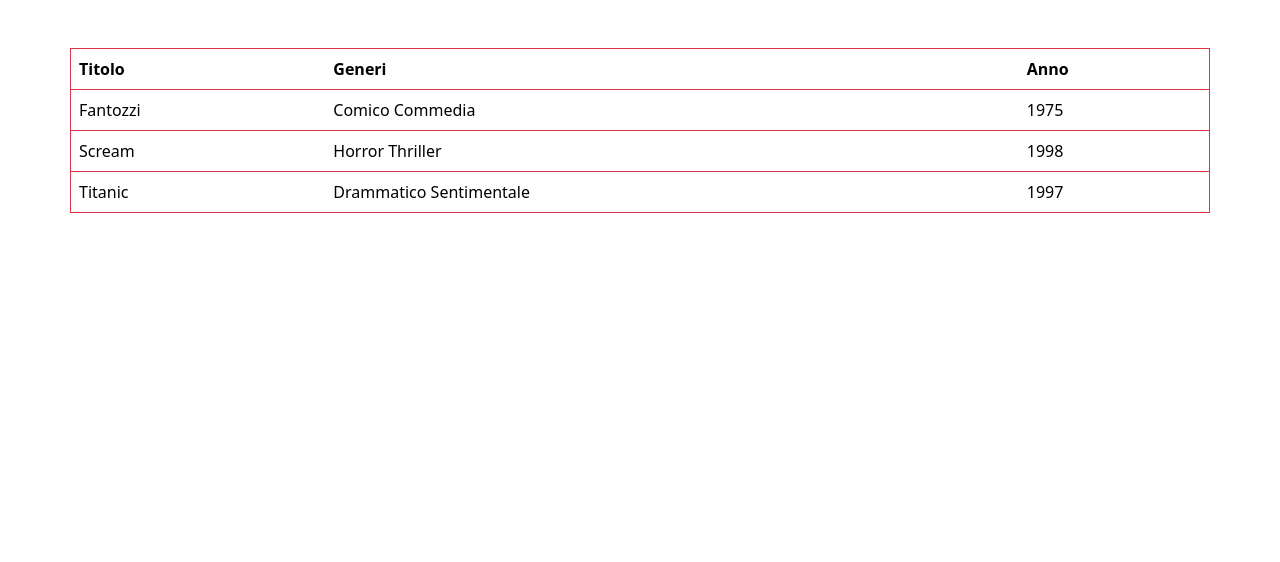
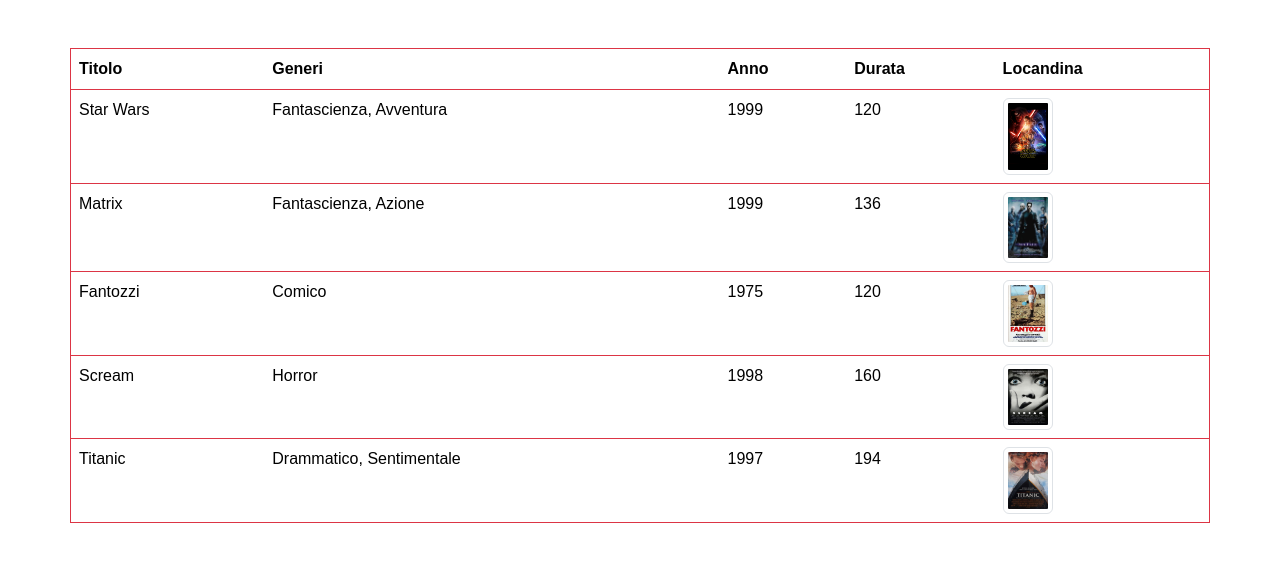
Before and after one commit to MarcoRinaldi98/php-oop-1, a PHP site: page / in a window 1280 px wide. Shown: the top 562 px of the page. Run offline with PHP 8.4, Linux system fonts and the light colour scheme.

Commit message:
aggiornamento esercizio

```diff
--- /dev/null
+++ b/Database/db.php
@@ -0,0 +1,23 @@
+<?php
+    //definisco la lista dei generi
+    $genereFantascienza = new Genre('Fantascienza');
+    $genereAvventura = new Genre('Avventura');
+    $genereAzione = new Genre('Azione');
+    $genereComico = new Genre('Comico');
+    $genereHorror = new Genre('Horror');
+    $genereDrammatico = new Genre('Drammatico');
+    $genereSentimentale = new Genre('Sentimentale');
+
+
+    //inserisco i dati nei vari film
+    $starWars = new Movie('Star Wars', 'img/starwars.jpg', 120, 1999, [$genereFantascienza, $genereAvventura]);
+
+    $matrix = new Movie('Matrix', 'img/matrix.jpg', 136, 1999, [$genereFantascienza, $genereAzione]);
+
+    $fantozzi = new Movie('Fantozzi', 'img/fantozzi.jpg', 120, 1975, [$genereComico]);
+
+    $scream = new Movie('Scream', 'img/scream.jpg', 160, 1998, [$genereHorror]);
+
+    $titanic = new Movie('Titanic', 'img/titanic.jpg', 194, 1997, [$genereDrammatico, $genereSentimentale]);
+
+?>
--- /dev/null
+++ b/Models/Genre.php
@@ -0,0 +1,12 @@
+<?php
+
+    class Genre {
+
+        public $name;
+
+        public function __construct($_name) {
+            $this->name = $_name;
+        }
+    }
+
+?>
--- /dev/null
+++ b/css/style.css
@@ -0,0 +1,17 @@
+/* Style */
+/* CSS reset */
+* {
+    margin: 0;
+    padding: 0;
+    box-sizing: border-box;
+}
+
+/* Regole CSS */
+body {
+    font-family: sans-serif;
+}
+
+img {
+    height: 70px;
+    width: 50px;
+}
--- a/index.php
+++ b/index.php
@@ -1,26 +1,22 @@
 <?php
 
-    require __DIR__ . '/Models/Movie.php';
-
-    $generiFantozzi = ['Comico', 'Commedia'];
-    $fantozzi = new Movie('Fantozzi', $generiFantozzi, 1975);
-
-    $generiScream = ['Horror', 'Thriller'];
-    $scream = new Movie('Scream', $generiScream, 1998);
-
-    $generiTitanic = ['Drammatico', 'Sentimentale'];
-    $titanic = new Movie('Titanic', $generiTitanic, 1997);
+    require_once __DIR__ . '/Models/Movie.php'; //require_once controlla se il file è già incluso, in caso non lo includerà di nuovo
+    require_once __DIR__ . '/Models/Genre.php';
+    require_once __DIR__ . '/Database/db.php';
 
 ?>
+
 <!DOCTYPE html>
 <html lang="en">
 <head>
     <meta charset="UTF-8">
     <meta http-equiv="X-UA-Compatible" content="IE=edge">
     <meta name="viewport" content="width=device-width, initial-scale=1.0">
-
+    <!-- link di collegamento al foglio di stile di bootstrap -->
     <link href="https://cdn.jsdelivr.net/npm/bootstrap@5.3.0-alpha3/dist/css/bootstrap.min.css" rel="stylesheet" integrity="sha384-KK94CHFLLe+nY2dmCWGMq91rCGa5gtU4mk92HdvYe+M/SXH301p5ILy+dN9+nJOZ" crossorigin="anonymous">
-
+    <!-- link di collegamento al mio foglio di style -->
+    <link rel="stylesheet" href="css/style.css">
+    <!-- titolo della pagina -->
     <title>Tabella Film</title>
 </head>
 <body>
@@ -30,18 +26,60 @@
             <th scope="col">Titolo</th>
             <th scope="col">Generi</th>
             <th scope="col">Anno</th>
+            <th scope="col">Durata</th>
+            <th scope="col">Locandina</th>
             </tr>
         </thead>
         <tbody>
             <tr>
                 <td>
+                    <?php echo $starWars->title; ?>
+                </td>
+                <td>
+                    <?php echo $starWars->getGenreList(); ?>
+                </td>
+                <td>
+                    <?php echo $starWars->year; ?>
+                </td>
+                <td>
+                    <?php echo $starWars->duration; ?>
+                </td>
+                <td>
+                    <img class="img-thumbnail" src="<?php echo $starWars->poster; ?>" alt="immagine di <?php echo $starWars->title; ?>">
+                </td>
+            </tr>
+            <tr>
+                <td>
+                    <?php echo $matrix->title; ?>
+                </td>
+                <td>
+                    <?php echo $matrix->getGenreList(); ?>
+                </td>
+                <td>
+                    <?php echo $matrix->year; ?>
+                </td>
+                <td>
+                    <?php echo $matrix->duration; ?>
+                </td>
+                <td>
+                    <img class="img-thumbnail" src="<?php echo $matrix->poster; ?>" alt="immagine di <?php echo $matrix->title; ?>">
+                </td>
+            </tr>
+            <tr>
+                <td>
                     <?php echo $fantozzi->title; ?>
                 </td>
                 <td>
-                    <?php echo $fantozzi->getAllGenres(); ?>
+                    <?php echo $fantozzi->getGenreList(); ?>
                 </td>
                 <td>
                     <?php echo $fantozzi->year; ?>
+                </td>
+                <td>
+                    <?php echo $fantozzi->duration; ?>
+                </td>
+                <td>
+                    <img class="img-thumbnail" src="<?php echo $fantozzi->poster; ?>" alt="immagine di <?php echo $fantozzi->title; ?>">
                 </td>
             </tr>
             <tr>
@@ -49,10 +87,16 @@
                     <?php echo $scream->title; ?>
                 </td>
                 <td>
-                    <?php echo $scream->getAllGenres(); ?>
+                    <?php echo $scream->getGenreList(); ?>
                 </td>
                 <td>
                     <?php echo $scream->year; ?>
+                </td>
+                <td>
+                    <?php echo $scream->duration; ?>
+                </td>
+                <td>
+                    <img class="img-thumbnail" src="<?php echo $scream->poster; ?>" alt="immagine di <?php echo $scream->title; ?>">
                 </td>
             </tr>
             <tr>
@@ -60,10 +104,16 @@
                     <?php echo $titanic->title; ?>
                 </td>
                 <td>
-                    <?php echo $titanic->getAllGenres(); ?>
+                    <?php echo $titanic->getGenreList(); ?>
                 </td>
                 <td>
                     <?php echo $titanic->year; ?>
+                </td>
+                <td>
+                    <?php echo $titanic->duration; ?>
+                </td>
+                <td>
+                    <img class="img-thumbnail" src="<?php echo $titanic->poster; ?>" alt="immagine di <?php echo $titanic->title; ?>">
                 </td>
             </tr>
         </tbody>
```
Also changed, not shown: Models/Movie.php (+25 -13 lines), img/fantozzi.jpg (added), img/matrix.jpg (added), img/scream.jpg (added), img/starwars.jpg (added), img/titanic.jpg (added).
